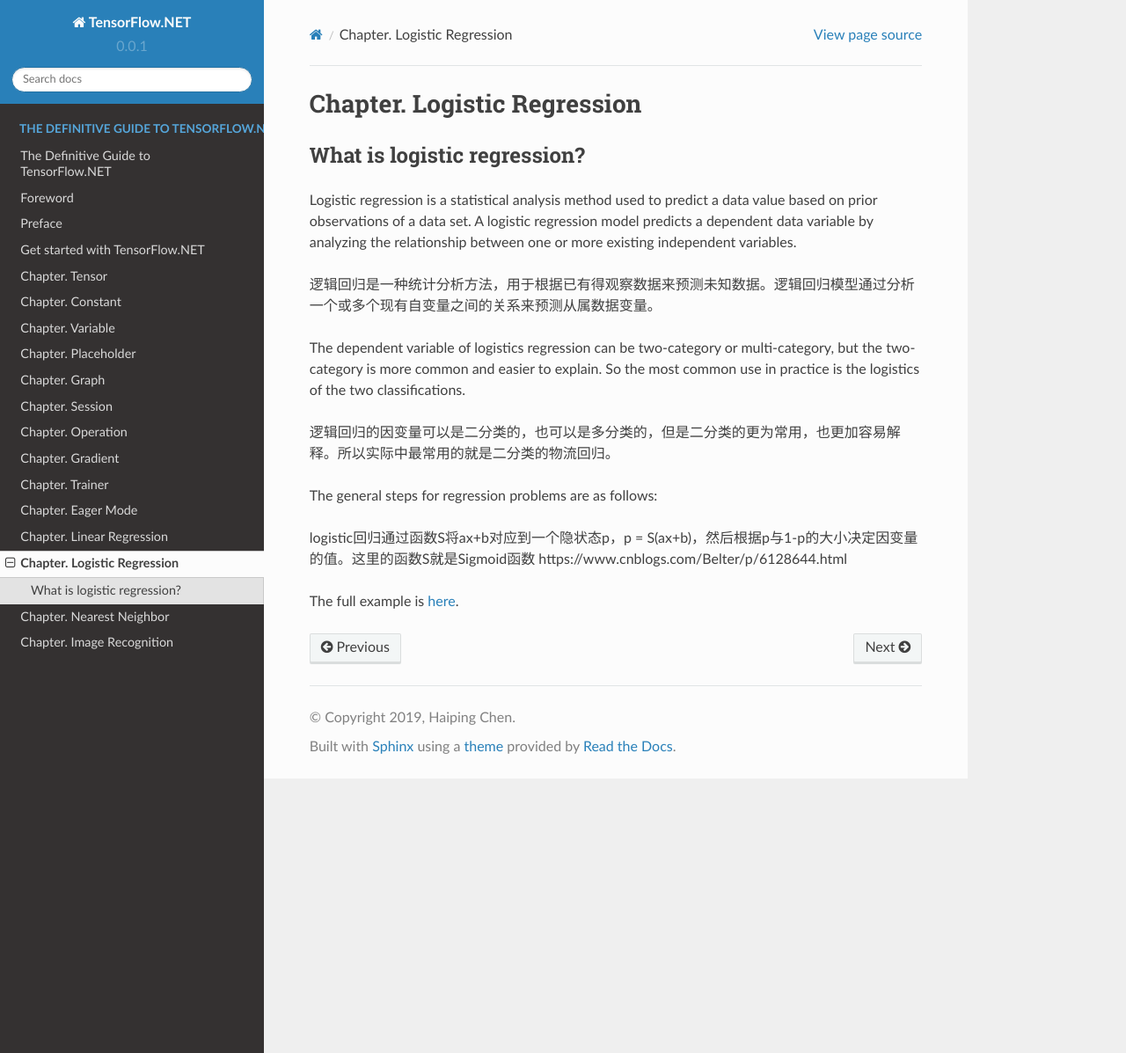
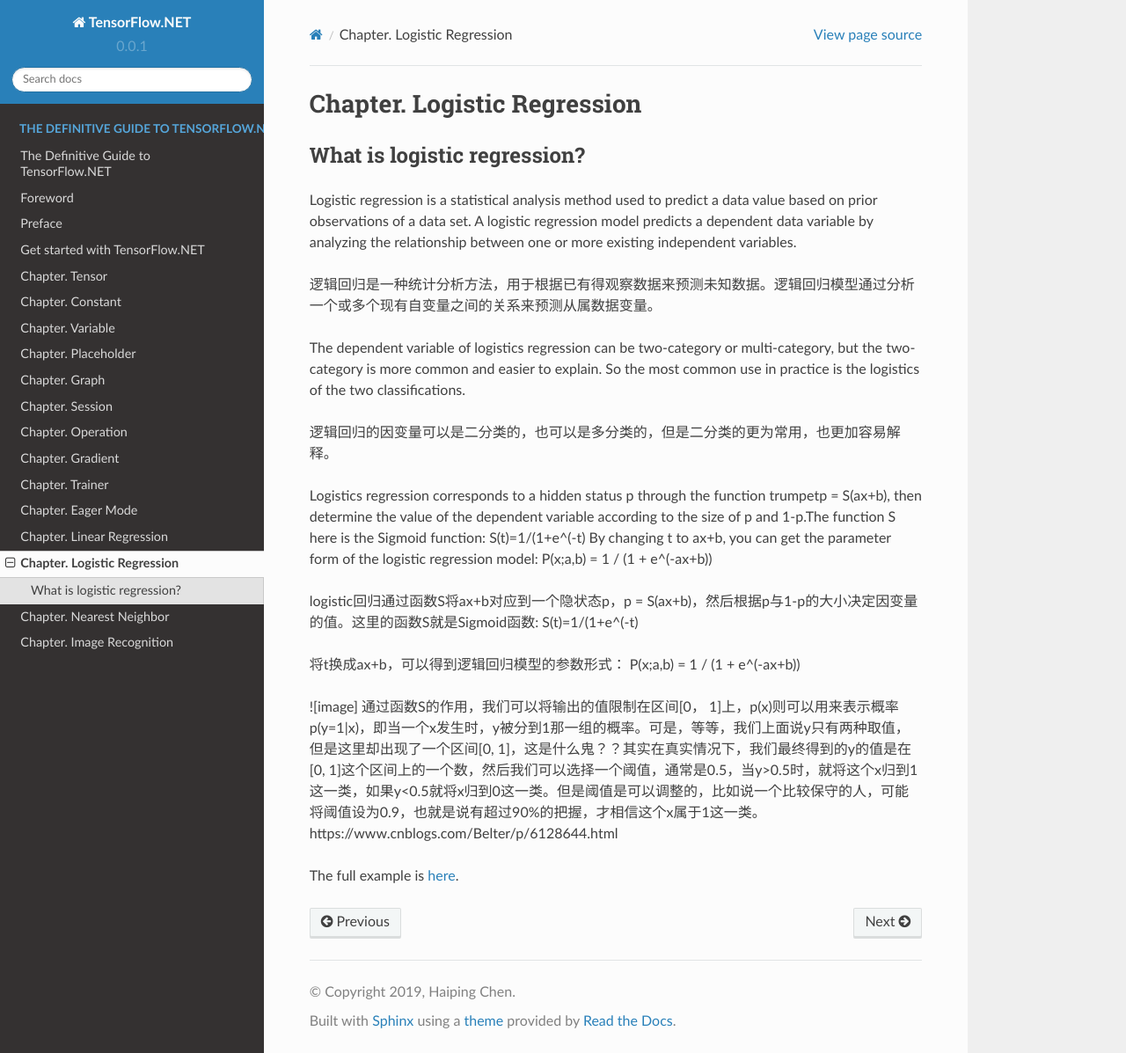
Before and after one commit to SciSharp/TensorFlow.NET, a Sphinx documentation site: the page built from docs/source/LogisticRegression.md, in a window 1280 px wide and 1197 px high. Shown: the whole window at 88% size. Built offline with Sphinx 7.4.7 and the Read the Docs theme 2.0.0, drawn with Linux system fonts in a browser that asks for light colours.

Commit message:
Update LogisticRegression.md

```diff
--- a/docs/source/LogisticRegression.md
+++ b/docs/source/LogisticRegression.md
@@ -8,12 +8,23 @@ Logistic regression is a statistical analysis method used to predict a data valu
 
 The dependent variable of logistics regression can be two-category or multi-category, but the two-category is more common and easier to explain. So the most common use in practice is the logistics of the two classifications.
 
-逻辑回归的因变量可以是二分类的，也可以是多分类的，但是二分类的更为常用，也更加容易解释。所以实际中最常用的就是二分类的物流回归。
-
-The general steps for regression problems are as follows:
+逻辑回归的因变量可以是二分类的，也可以是多分类的，但是二分类的更为常用，也更加容易解释。
 
 
-logistic回归通过函数S将ax+b对应到一个隐状态p，p = S(ax+b)，然后根据p与1-p的大小决定因变量的值。这里的函数S就是Sigmoid函数
+Logistics regression corresponds to a hidden status p through the function trumpetp = S(ax+b), then determine the value of the dependent
+variable according to the size of p and 1-p.The function S here is the Sigmoid function:
+                                         S(t)=1/(1+e^(-t)
+By changing t to ax+b, you can get the parameter form of the logistic regression model:
+                                          P(x;a,b) = 1 / (1 + e^(-ax+b))
+
+logistic回归通过函数S将ax+b对应到一个隐状态p，p = S(ax+b)，然后根据p与1-p的大小决定因变量的值。这里的函数S就是Sigmoid函数:
+                                          S(t)=1/(1+e^(-t)
+
+将t换成ax+b，可以得到逻辑回归模型的参数形式：
+                                          P(x;a,b) = 1 / (1 + e^(-ax+b))
+
+![image]
+通过函数S的作用，我们可以将输出的值限制在区间[0， 1]上，p(x)则可以用来表示概率p(y=1|x)，即当一个x发生时，y被分到1那一组的概率。可是，等等，我们上面说y只有两种取值，但是这里却出现了一个区间[0, 1]，这是什么鬼？？其实在真实情况下，我们最终得到的y的值是在[0, 1]这个区间上的一个数，然后我们可以选择一个阈值，通常是0.5，当y>0.5时，就将这个x归到1这一类，如果y<0.5就将x归到0这一类。但是阈值是可以调整的，比如说一个比较保守的人，可能将阈值设为0.9，也就是说有超过90%的把握，才相信这个x属于1这一类。
 https://www.cnblogs.com/Belter/p/6128644.html
 
 
```
